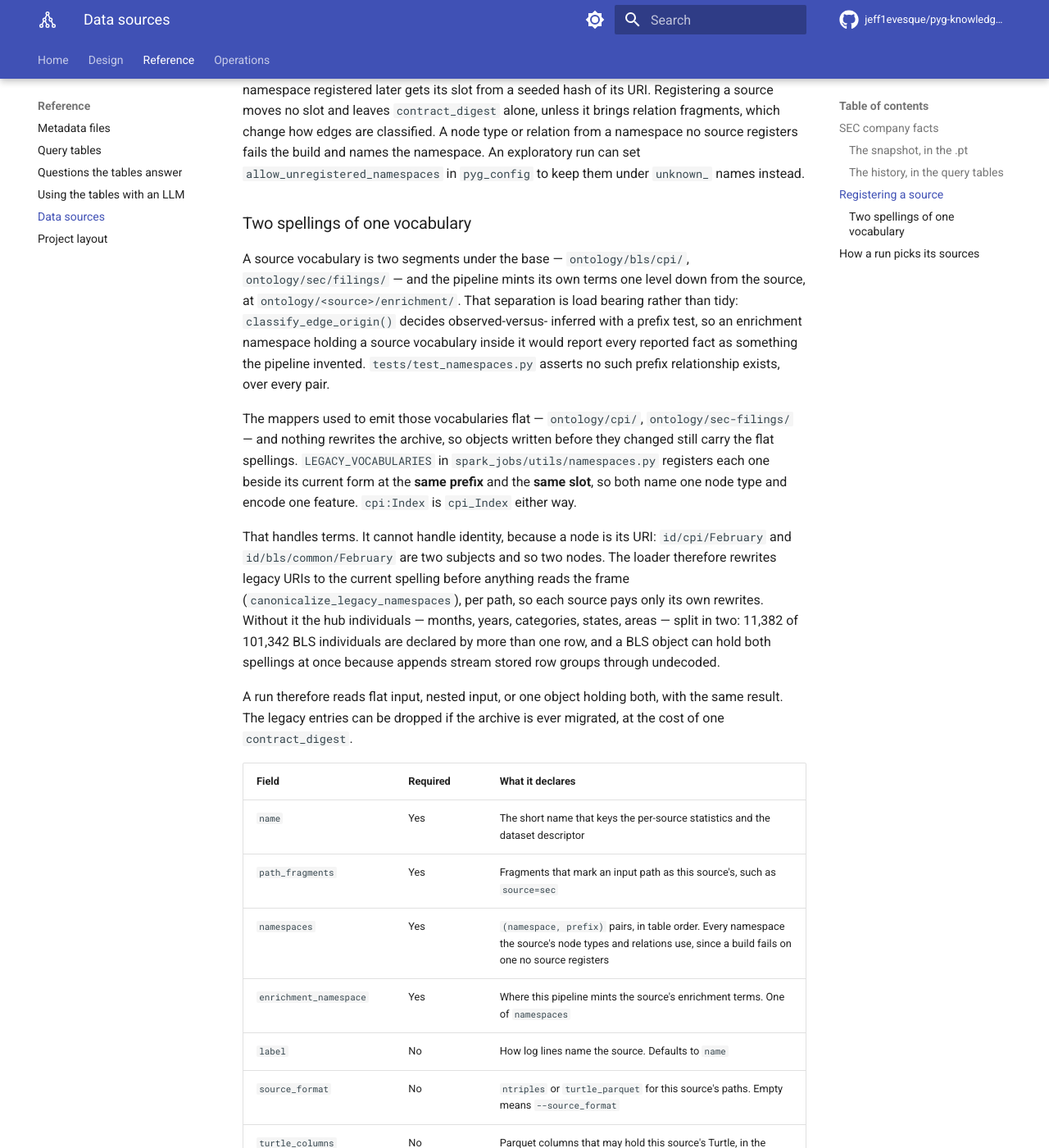
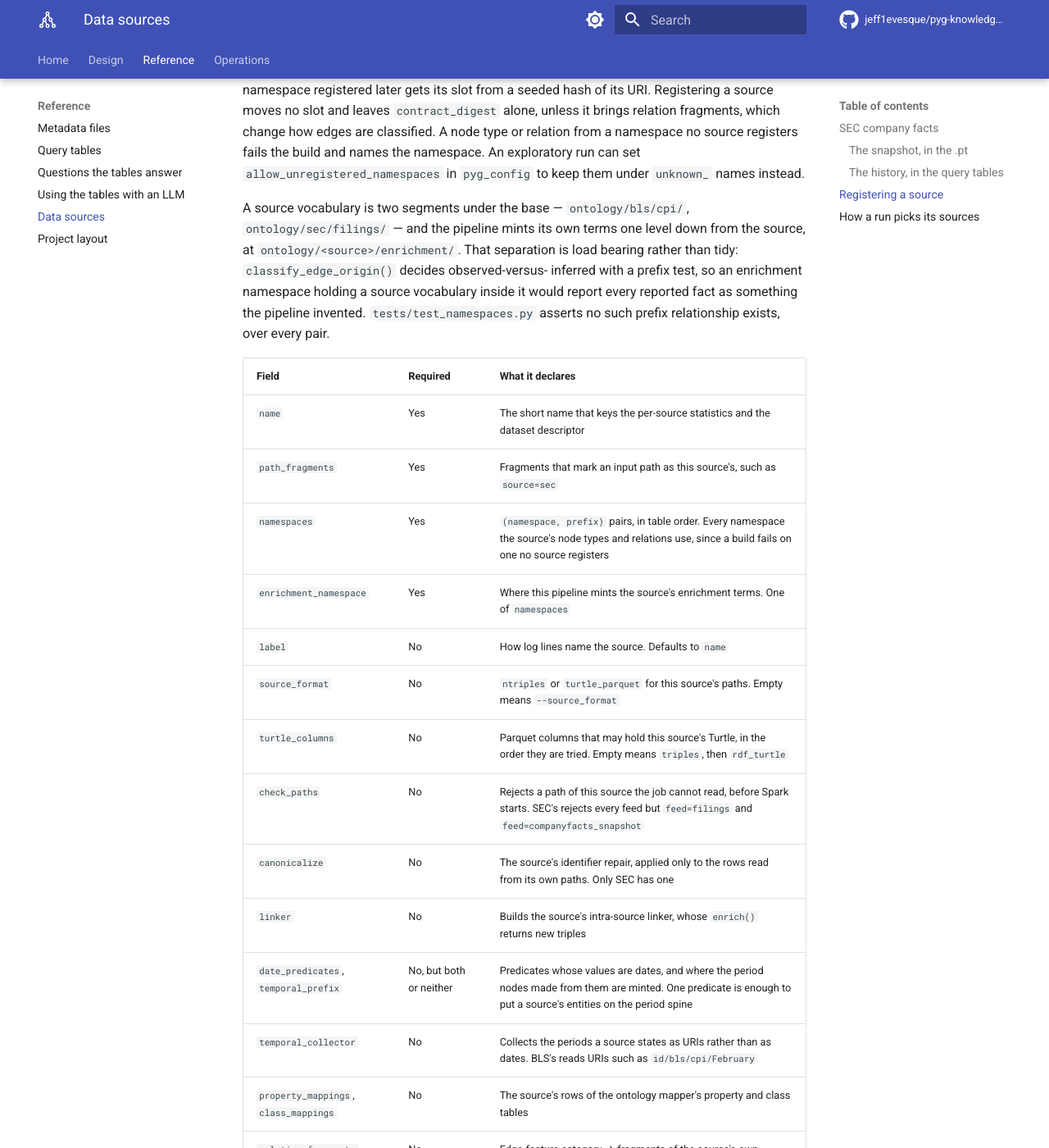
Before and after one commit to jeff1evesque/pyg-knowledge-graph-builder, an MkDocs documentation site: the page built from documentation/reference/sources.md, in a window 1280 px wide and 1400 px high, scrolled down 3340 px. Shown: the whole window at 82% size. Built offline with MkDocs 1.6.1 and Material for MkDocs 9.7.7, drawn with Linux system fonts in a browser that asks for light colours; comment, search, counter and statistics services are not loaded.

Commit message:
#440: sources.md, remove the two spellings section

```diff
--- a/documentation/reference/sources.md
+++ b/documentation/reference/sources.md
@@ -366,8 +366,6 @@ registers fails the build and names the namespace. An exploratory run can set
 `allow_unregistered_namespaces` in `pyg_config` to keep them under `unknown_`
 names instead.
 
-### Two spellings of one vocabulary
-
 A source vocabulary is two segments under the base — `ontology/bls/cpi/`,
 `ontology/sec/filings/` — and the pipeline mints its own terms one level down
 from the source, at `ontology/<source>/enrichment/`. That separation is load
@@ -376,26 +374,6 @@ inferred with a prefix test, so an enrichment namespace holding a source
 vocabulary inside it would report every reported fact as something the pipeline
 invented. `tests/test_namespaces.py` asserts no such prefix relationship exists,
 over every pair.
-
-The mappers used to emit those vocabularies flat — `ontology/cpi/`,
-`ontology/sec-filings/` — and nothing rewrites the archive, so objects written
-before they changed still carry the flat spellings. `LEGACY_VOCABULARIES` in
-`spark_jobs/utils/namespaces.py` registers each one beside its current form at
-the **same prefix** and the **same slot**, so both name one node type and encode
-one feature. `cpi:Index` is `cpi_Index` either way.
-
-That handles terms. It cannot handle identity, because a node is its URI:
-`id/cpi/February` and `id/bls/common/February` are two subjects and so two
-nodes. The loader therefore rewrites legacy URIs to the current spelling before
-anything reads the frame (`canonicalize_legacy_namespaces`), per path, so each
-source pays only its own rewrites. Without it the hub individuals — months,
-years, categories, states, areas — split in two: 11,382 of 101,342 BLS
-individuals are declared by more than one row, and a BLS object can hold both
-spellings at once because appends stream stored row groups through undecoded.
-
-A run therefore reads flat input, nested input, or one object holding both,
-with the same result. The legacy entries can be dropped if the archive is ever
-migrated, at the cost of one `contract_digest`.
 
 | Field | Required | What it declares |
 |---|---|---|
```
